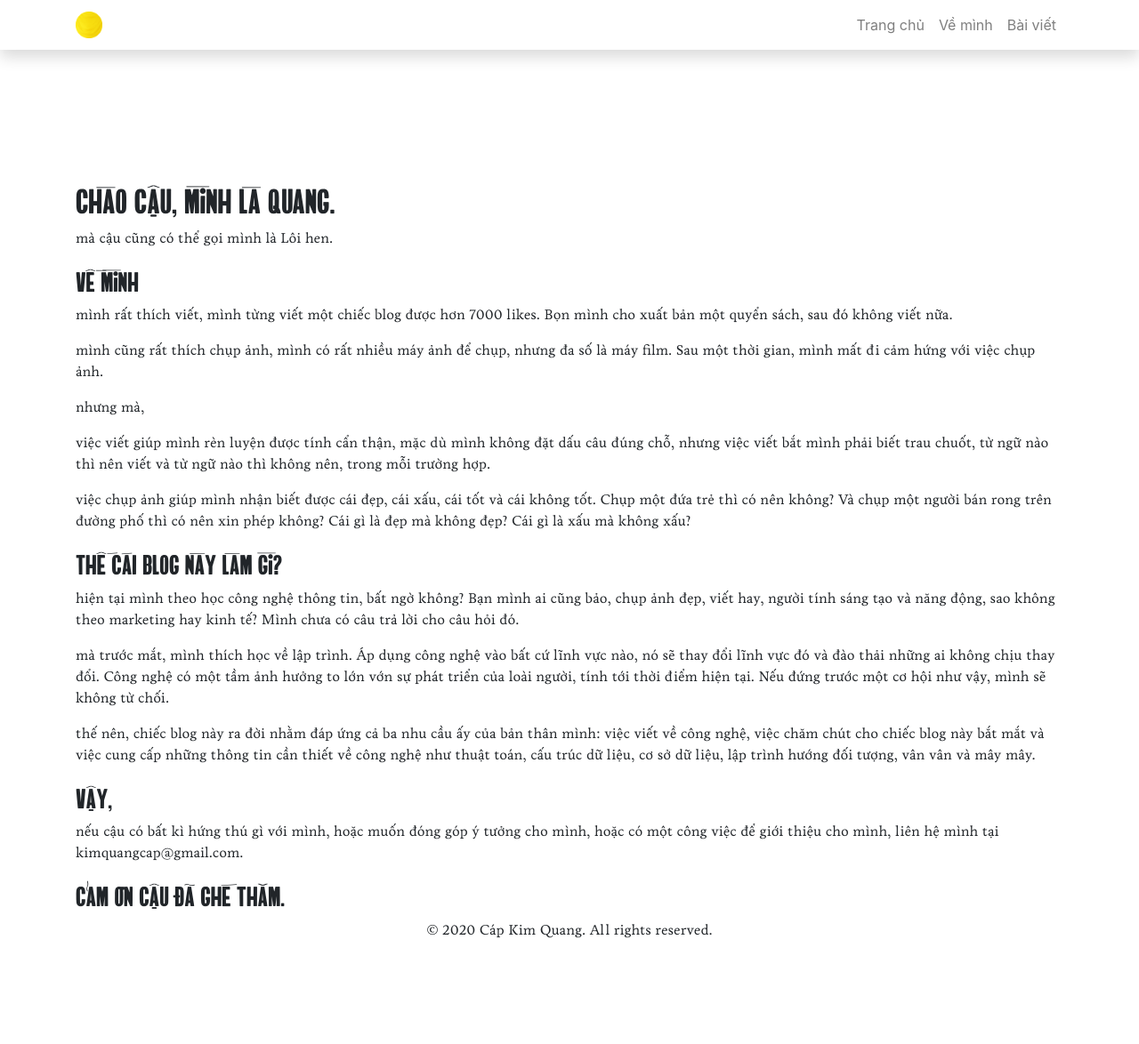
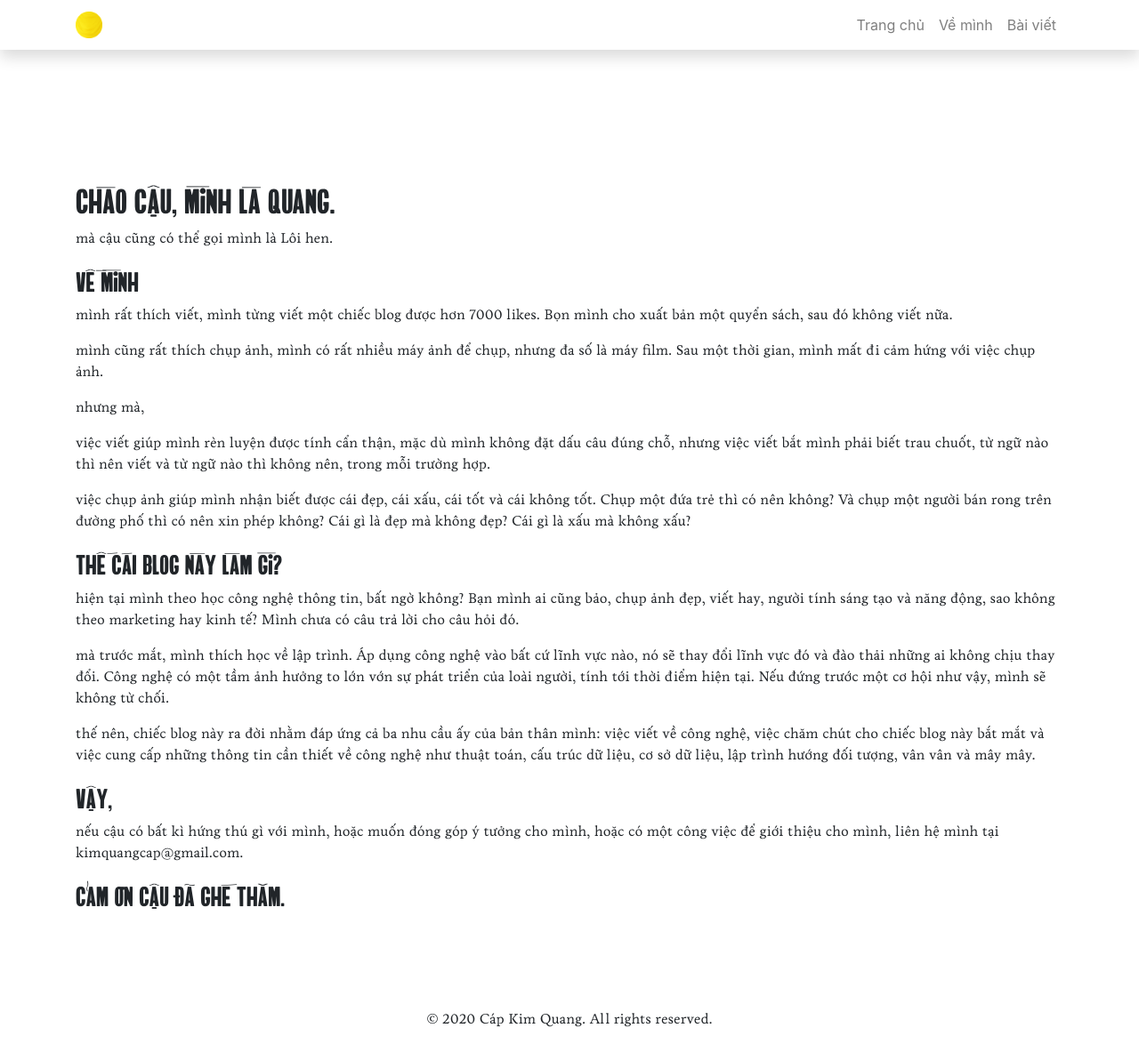
Before and after one commit to capkimquang/capkimquang.github.io, a Jekyll site: the page built from index.md, in a window 1280 px wide and 1174 px high. Shown: the whole window at 89% size. Built offline with Jekyll 4.4.1, drawn with Linux system fonts in a browser that asks for light colours.

Commit message:
test padding for footer failed. remove code.

```diff
--- a/css/main.css
+++ b/css/main.css
@@ -1,5 +1,5 @@
 body {
-  padding: 100px 0px 100px 0px;
+  padding: 100px 0px 0px 0px;
   margin: 100px 0px 0px 0px;
   background-color: white;
 }
@@ -18,7 +18,7 @@ p {
 }
 
 
-/*
+
 footer {
   padding-top: 100px;
-} */
+}
```
